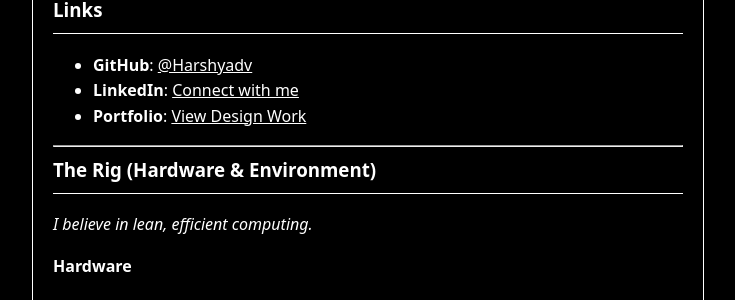
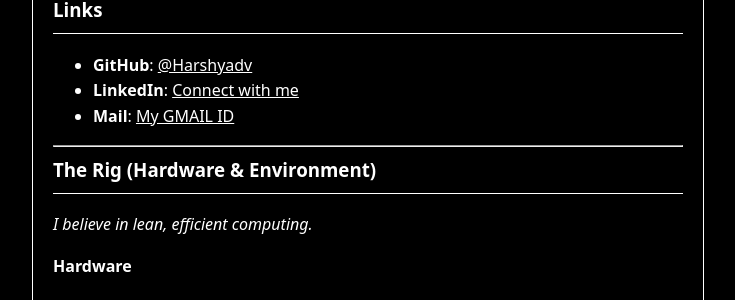
Before and after one commit to Harshyadv/HYDV, a Jekyll site: the page built from index.md, in a window 1280 px wide. Shown: the part 649-949 px from the top of the page, without its empty margins (272-1007 px from the left). Built offline with Jekyll 4.4.1, drawn with Linux system fonts in a browser that asks for light colours.

Commit message:
Update index.md

```diff
--- a/index.md
+++ b/index.md
@@ -24,7 +24,7 @@ Currently, I spend my time bridging the gap between technical engineering (AI/ML
 ### Links
 * **GitHub**: [@Harshyadv](https://github.com/Harshyadv)
 * **LinkedIn**: [Connect with me](https://www.linkedin.com/in/your-profile)
-* **Portfolio**: [View Design Work](#)
+* **Mail**: [My GMAIL ID](mailto:yharshv271@gmail.com)
 
 ---
 
```
Also changed, not shown: 3 other files.
